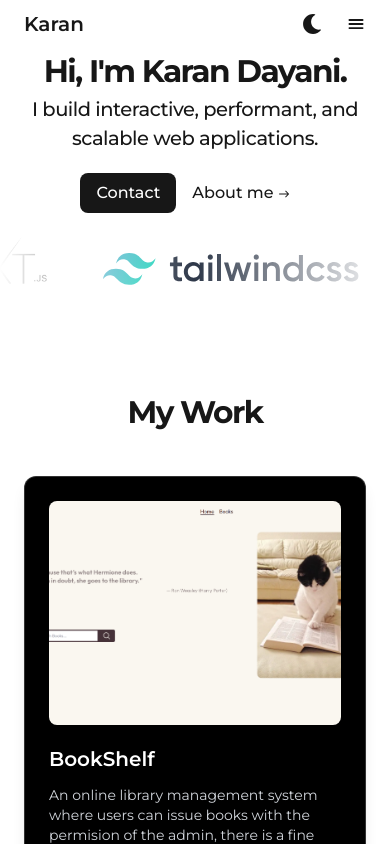
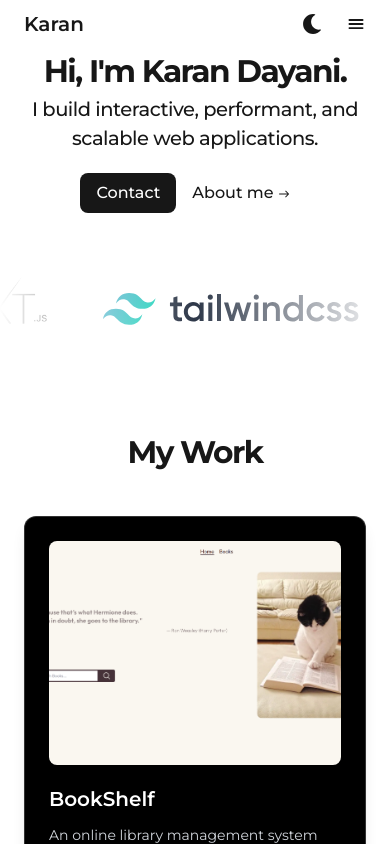
Before and after one commit to Karan-Dayani/Karan-Dayani, a Next.js app: page / in a window 390 px wide. Shown: the top 844 px of the page. Built offline with nearby package versions, Linux system fonts and the light colour scheme.

Commit message:
home ticker gap

```diff
--- a/app/page.tsx
+++ b/app/page.tsx
@@ -18,7 +18,9 @@ export default function Home() {
           delay: 1,
         }}
       >
-        <Ticker />
+        <div className="mt-10 md:mt-0">
+          <Ticker />
+        </div>
         <Projects />
         <Services />
       </motion.div>
```
